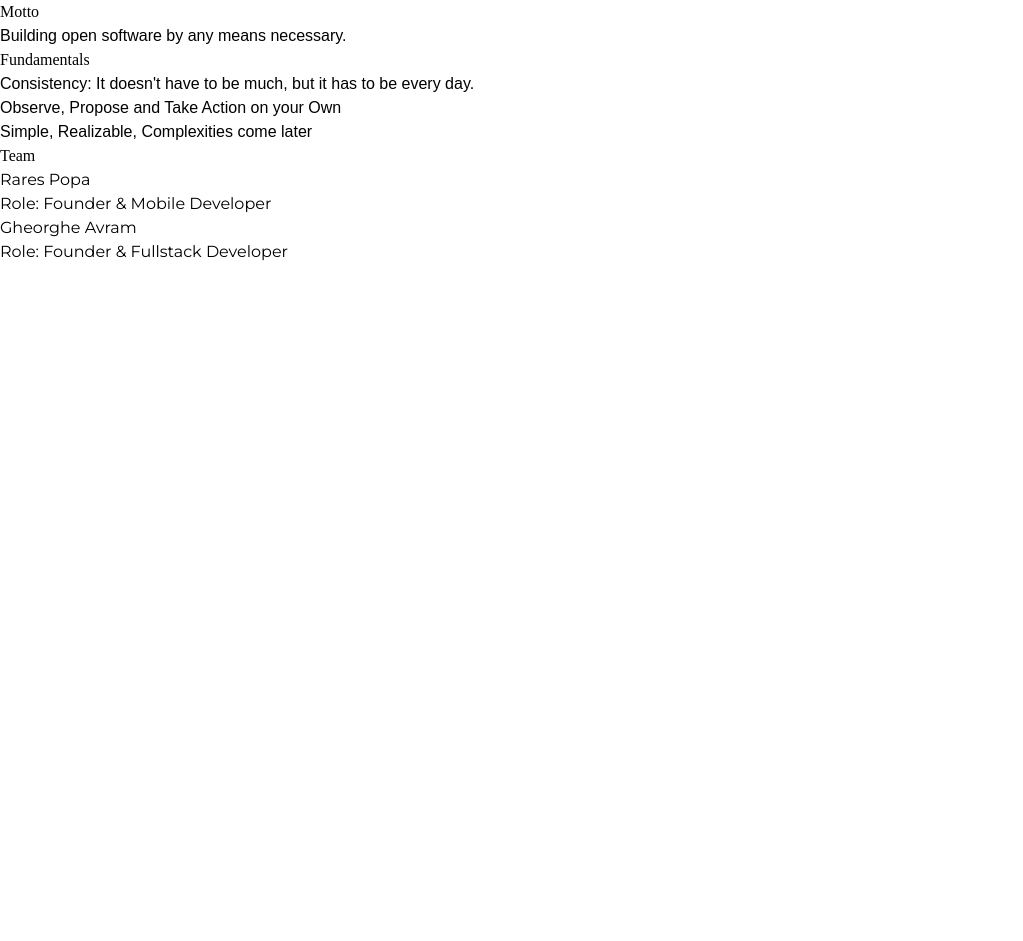
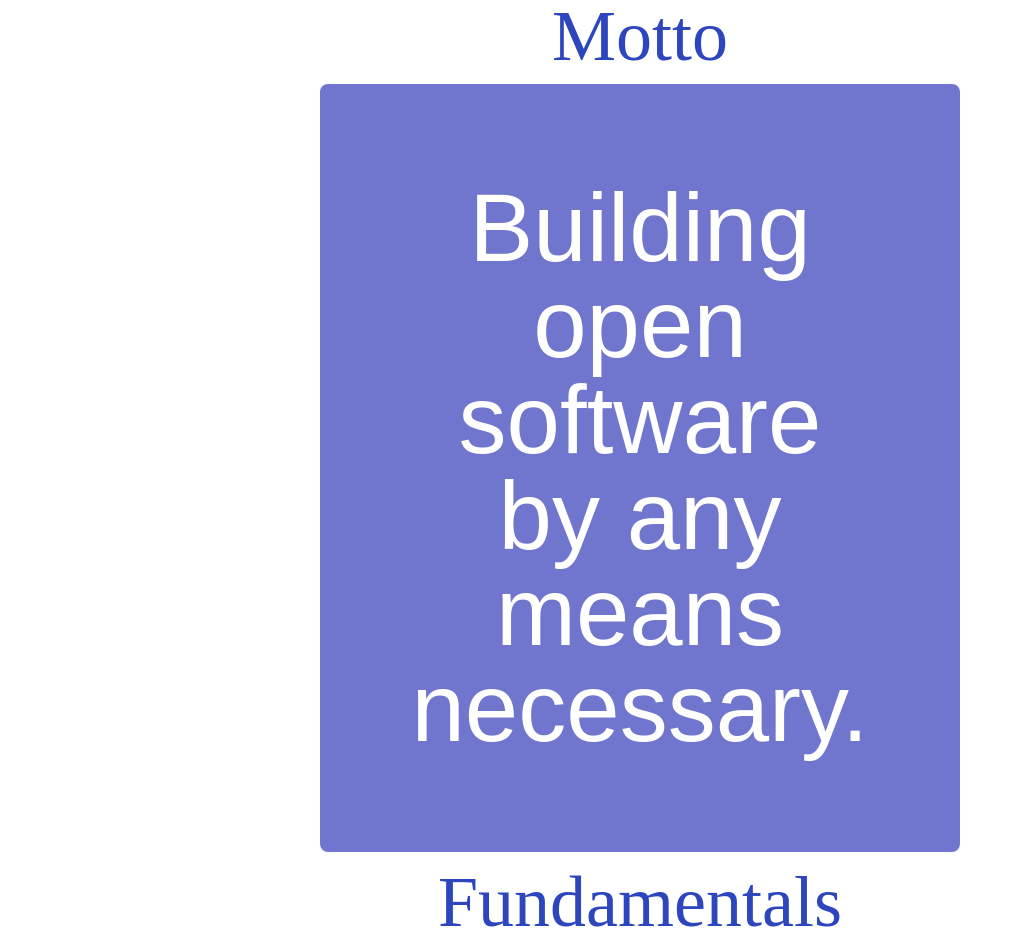
Before and after one commit to holywtforg/main-website, a Gatsby site: page / in a window 1280 px wide. Shown: the top 941 px of the page, without its empty margins (0-1023 px from the left). Before the commit the page ends 800 px from the top, so only its background shows below. Built offline with nearby package versions, Linux system fonts and the light colour scheme; Gatsby itself is replaced by a stand-in of ours; a web font is replaced by a local one.

Commit message:
refactor: improve panel layout

```diff
--- a/src/components/main/fundamentals.tsx
+++ b/src/components/main/fundamentals.tsx
@@ -4,7 +4,7 @@ import Panel from "../panel";
 const Fundamentals: React.FC = () => {
   return (
     <Panel title="Fundamentals">
-      <ul className="font-body">
+      <ul className="font-body list-inside list-disc space-y-2">
         <li>Consistency: It doesn't have to be much, but it has to be every day.</li>
         <li>Observe, Propose and Take Action on your Own</li>
         <li>Simple, Realizable, Complexities come later</li>
--- a/src/components/main/motto.tsx
+++ b/src/components/main/motto.tsx
@@ -4,8 +4,10 @@ import Panel from "../panel";
 const Motto: React.FC = () => {
   return (
     <Panel title="Motto">
-      <div className="font-body">
-        <h1>{"Building open software\nby any means\nnecessary."}</h1>
+      <div className="font-body text-8xl">
+        <h1 className="text-center">Building open software</h1>
+        <h1 className="text-center">by any means</h1>
+        <h1 className="text-center">necessary.</h1>
       </div>
     </Panel>
   );
--- a/src/components/panel.tsx
+++ b/src/components/panel.tsx
@@ -5,9 +5,11 @@ type Props = {
 };
 const Panel: React.FC<Props> = ({ title, children }) => {
   return (
-    <div>
-      <div className="font-display">{title}</div>
-      <div>{children}</div>
+    <div className="flex justify-center items-center min-h-screen">
+      <div className="flex-col justify-center items-center space-y-3 text-primary w-3/4 xl:w-1/2 m-auto">
+        <div className="font-display text-center text-7xl">{title}</div>
+        <div className="bg-secondary px-16 py-24 rounded-lg text-white text-5xl">{children}</div>
+      </div>
     </div>
   );
 };
```
